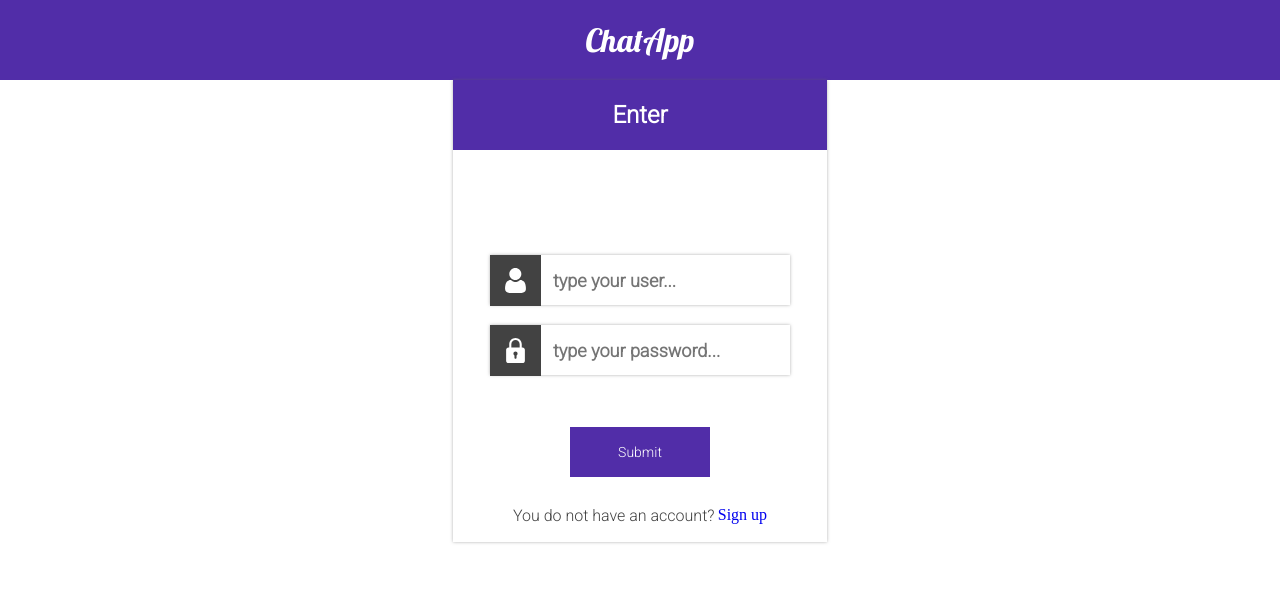
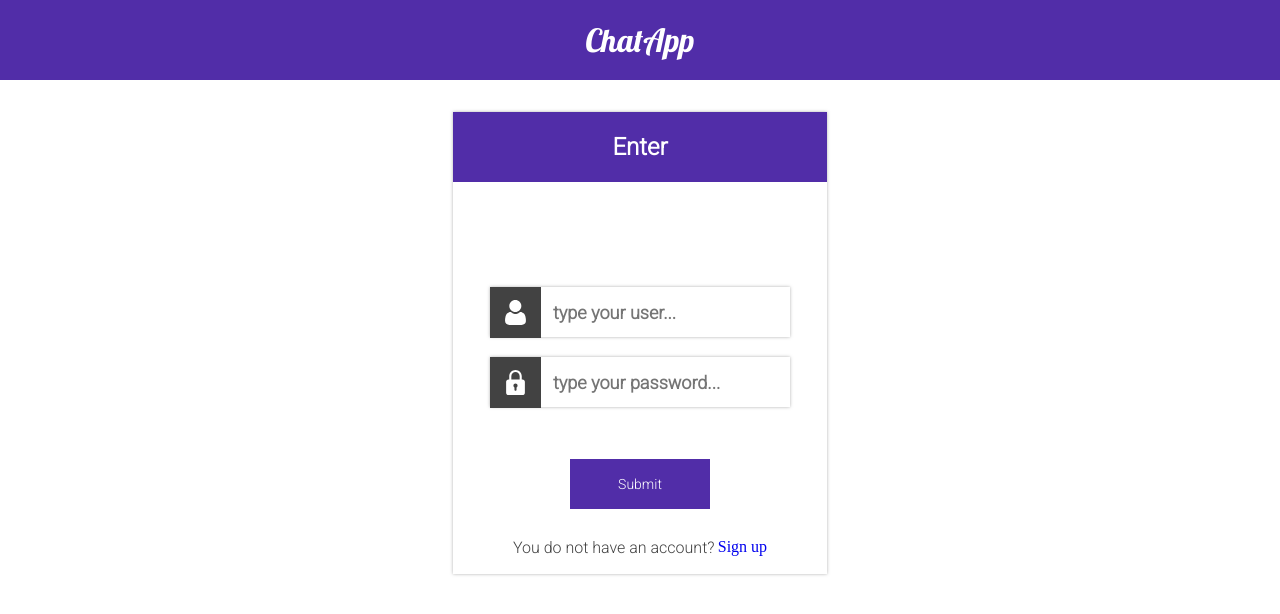
Before and after one commit to AurelioGD/client-chat-app, a React (Create React App) app: page / in a window 1280 px wide. Shown: the top 614 px of the page. Built offline with nearby package versions, Linux system fonts and the light colour scheme.

Commit message:
add page LogIn

```diff
--- a/src/App.js
+++ b/src/App.js
@@ -1,22 +1,12 @@
-import Button from "./components/common/Button";
-import Input from "./components/common/Input/Input";
-import LogoTitle from "./components/common/LogoTitle";
-import SecondaryTitle from "./components/common/SecondaryTitle";
 import { ThemeProvider } from "styled-components"
 import AllTheme from './components/theme/theme'
-import ShowUser from "./components/common/ShowUser/ShowUser";
-import LogIn from "./components/layouts/LogIn/LogIn";
-import BasicNav from "./components/layouts/BasicNav/BasicNav";
 import GlobalStyle from "./components/DefaultComponentStyles/GlobalStyle"
-import { Container } from "./components/DefaultComponentStyles/Container"
+import LogIn from "./components/pages/LogIn/LogIn";
 function App() {
   return (
     <ThemeProvider  theme={AllTheme}>
       <div className="App">
-        <BasicNav/>
-        <Container display="flex" justCont="center" widthSize="100%">
-          <LogIn/>
-        </Container>
+        <LogIn/>
       </div>
       <GlobalStyle/>
     </ThemeProvider>
--- a/src/components/layouts/LogIn/LogIn.js
+++ b/src/components/layouts/LogIn/LogIn.js
@@ -4,9 +4,6 @@ import Input from "../../common/Input/Input"
 import SecondaryTitle from "../../common/SecondaryTitle"
 const LogIn = () => {
 
-    const handlerChange = (e) => {
-
-    }
 
     const handlerSumbit = (e) => {
         e.preventDefault()
--- a/src/components/layouts/LogIn/LogInStyles.js
+++ /dev/null
@@ -1 +0,0 @@
-import styled from "styled-components";
--- a/src/components/layouts/LogIn/components/Ask/Ask.js
+++ b/src/components/layouts/LogIn/components/Ask/Ask.js
@@ -3,7 +3,7 @@ import { Text } from "../../../../DefaultComponentStyles/Text"
 import { Link } from "./AskStyles";
 const Ask = () => {
     return (
-        <Container display="flex" heigthSize="3rem" display="flex" aliItems="center" margin="10px auto" widthSize="auto">
+        <Container display="flex" heigthSize="3rem" aliItems="center" margin="10px auto" widthSize="auto">
             <Text>You do not have an account?</Text>
             <Link href="/register" margin="0 0 0 0.2rem">Sign up</Link>
         </Container>
--- /dev/null
+++ b/src/components/pages/LogIn/LogIn.js
@@ -0,0 +1,15 @@
+import { Container } from "../../DefaultComponentStyles/Container"
+import BasicNav from "../../layouts/BasicNav/BasicNav"
+import LogInForm from "../../layouts/LogIn/LogIn"
+const LogIn = () => {
+    return (
+        <Container widthSize="100%" heigthSize="100%">
+            <BasicNav/>
+            <Container display="flex" justCont="center" widthSize="100%" padding="2rem 0 0 0">
+                <LogInForm/>
+            </Container>
+        </Container>
+    )
+}
+
+export default LogIn
```
